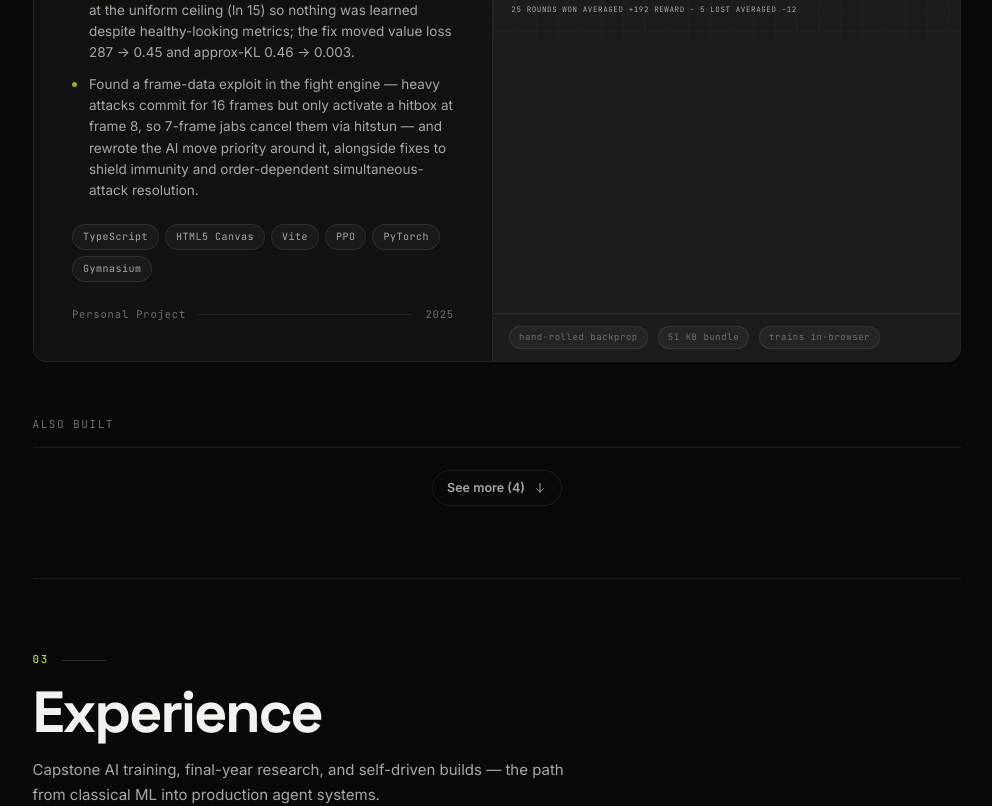
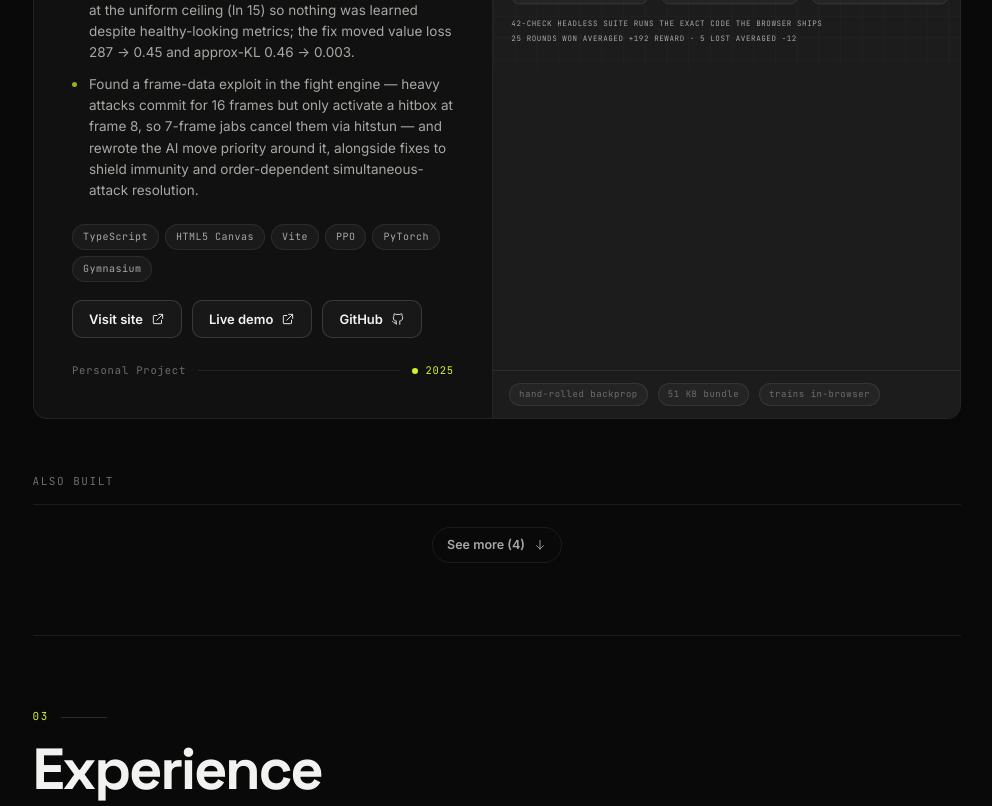
Before and after one commit to farhan-hash404/Final_PortFolio, a React (Vite) app: page / in a window 1280 px wide. Shown: the part 3292-4098 px from the top of the page, without its empty margins (275-1267 px from the left). Built offline with nearby package versions, Linux system fonts and the light colour scheme.

Commit message:
Stick fighter card update

```diff
--- a/src/data/content.js
+++ b/src/data/content.js
@@ -150,6 +150,12 @@ export const featuredProjects = [
       "A 2D fighting game whose opponent isn't scripted and isn't a pre-trained checkpoint — it runs PPO live in the browser, learning from you mid-fight.",
     stack: ['TypeScript', 'HTML5 Canvas', 'Vite', 'PPO', 'PyTorch', 'Gymnasium'],
     visual: 'ppo',
+    live: true,
+    actions: [
+      { label: 'Visit site', href: 'https://stickfighterio.netlify.app/', icon: 'external' },
+      { label: 'Live demo', href: 'https://stickfighterio.netlify.app/', icon: 'external' },
+      { label: 'GitHub', href: 'https://github.com/farhan-hash404/Stick-Fighter', icon: 'github' },
+    ],
     short: [
       'The opponent runs real PPO live in the browser — network, backprop and Adam all hand-rolled, 51 KB, no ML libraries.',
       'It learns from you mid-fight: 12/12 rounds won in 258 frames, up from 11/12 in 619 with the scripted prior stripped off.',
--- a/src/sections/Projects.css
+++ b/src/sections/Projects.css
@@ -172,6 +172,36 @@
 }
 .show__stack span:hover {
   border-color: var(--line-accent);
+  color: var(--accent);
+}
+
+.show__actions {
+  display: flex;
+  flex-wrap: wrap;
+  align-items: center;
+  gap: 10px;
+  margin-top: 18px;
+}
+
+.show__actionBtn {
+  border: 1px solid var(--line-2);
+  background: rgba(255, 255, 255, 0.03);
+  color: var(--ink);
+  border-radius: 10px;
+  font-weight: 600;
+  transition:
+    border-color 0.3s var(--ease),
+    background 0.3s var(--ease),
+    color 0.3s var(--ease),
+    box-shadow 0.3s var(--ease);
+}
+.show__actionBtn .btn__inner {
+  padding: 8px 16px;
+  font-size: 13px;
+}
+.show__actionBtn:hover {
+  border-color: var(--line-accent);
+  background: var(--accent-soft);
   color: var(--accent);
 }
 
--- a/src/sections/Projects.jsx
+++ b/src/sections/Projects.jsx
@@ -2,6 +2,7 @@ import { useState } from 'react'
 import { featuredProjects, marqueeTags, sideProjects } from '../data/content'
 import SectionHead from '../components/SectionHead'
 import ProjectVisual from '../components/ProjectVisual'
+import Button from '../components/Button'
 import Icon from '../components/Icon'
 import { useSpotlight } from '../hooks/usePointer'
 import './Projects.css'
@@ -113,6 +114,24 @@ function FeaturedCard({ p, flip }) {
           ))}
         </div>
 
+        {p.actions && p.actions.length > 0 && (
+          <div className="show__actions">
+            {p.actions.map((act) => (
+              <Button
+                key={act.label}
+                href={act.href}
+                target="_blank"
+                rel="noopener noreferrer"
+                variant="quiet"
+                icon={act.icon || 'external'}
+                className="show__actionBtn"
+              >
+                {act.label}
+              </Button>
+            ))}
+          </div>
+        )}
+
         <div className="show__meta">
           <span>{p.meta}</span>
           <i />
```
